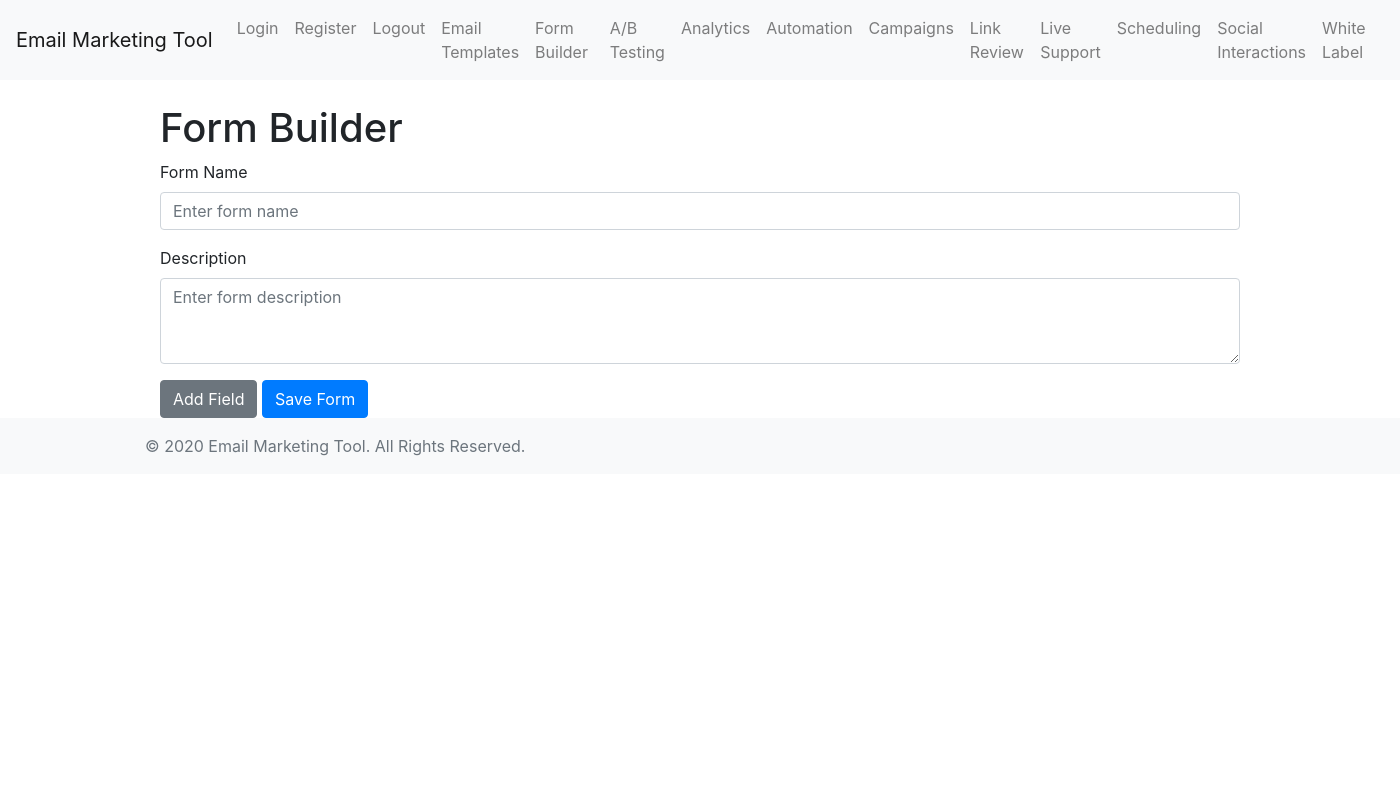
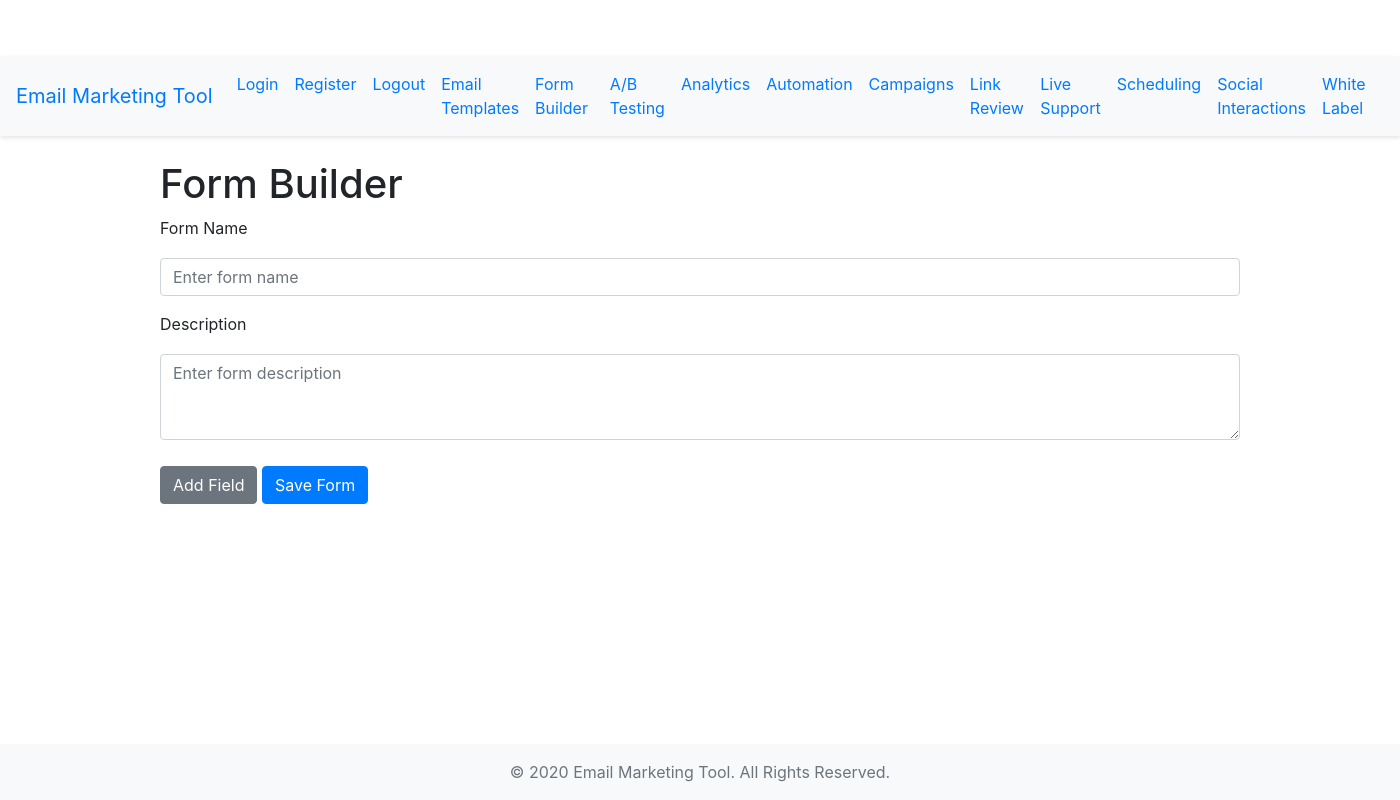
Before and after one commit to BigMaxe/EMT, a Flask app: template app/templates/form_template.html in a window 1400 px wide. Run offline with Flask 3, Linux system fonts and the light colour scheme; the template is opened without the code that fills it: most values are stand-ins (such as "Sample title", 1, 10 or a date in 2020); parts of the project's set-up code (start-up, migrations or seed data) failed here and were passed over; some libraries are stand-ins or nearby versions.

Commit message:
added styles and linked it

```diff
--- a/app/static/css/styles.css
+++ b/app/static/css/styles.css
@@ -0,0 +1,156 @@
+/* General Styles */
+body {
+    font-family: 'Roboto', sans-serif;
+    background-color: #f8f9fa;
+    color: #343a40;
+    padding-top: 56px;
+    transition: background-color 0.3s, color 0.3s;
+}
+
+.navbar {
+    margin-bottom: 20px;
+}
+
+.footer {
+    text-align: center;
+    padding: 10px 0;
+    background-color: #e9ecef;
+    position: fixed;
+    bottom: 0;
+    width: 100%;
+}
+
+/* Form Styles */
+.form-control, .btn {
+    margin-top: 10px;
+    transition: background-color 0.3s, border-color 0.3s;
+}
+
+.form-control:focus {
+    box-shadow: none;
+    border-color: #007bff;
+}
+
+.btn {
+    background-color: #007bff;
+    border: none;
+}
+
+.btn:hover {
+    background-color: #0056b3;
+    color: #fff;
+}
+
+/* Table Styles */
+.table {
+    margin-top: 20px;
+}
+
+/* Alert Styles */
+.alert {
+    margin-top: 20px;
+}
+
+/* Card Styles */
+.card {
+    margin-top: 20px;
+}
+
+/* Animations */
+.fade-in {
+    animation: fadeIn 1s ease-in-out;
+}
+
+@keyframes fadeIn {
+    from {
+        opacity: 0;
+    }
+    to {
+        opacity: 1;
+    }
+}
+
+/* Button Hover Effects */
+.btn {
+    position: relative;
+    overflow: hidden;
+    transition: background-color 0.3s, color 0.3s;
+}
+
+.btn::before {
+    content: '';
+    position: absolute;
+    top: 50%;
+    left: 50%;
+    width: 300%;
+    height: 300%;
+    background: rgba(255, 255, 255, 0.2);
+    transition: all 0.4s ease-in-out;
+    transform: translate(-50%, -50%) rotate(45deg);
+    opacity: 0;
+}
+
+.btn:hover::before {
+    opacity: 1;
+    width: 0;
+    height: 0;
+}
+
+/* Input Focus Effect */
+.form-control {
+    border: 1px solid #ced4da;
+    border-radius: 0.25rem;
+    padding: 0.5rem 1rem;
+    transition: border-color 0.3s, box-shadow 0.3s;
+}
+
+.form-control:focus {
+    border-color: #007bff;
+    box-shadow: 0 0 0 0.2rem rgba(0, 123, 255, 0.25);
+}
+
+/* Card Hover Effect */
+.card {
+    overflow: hidden;
+    transition: transform 0.3s, box-shadow 0.3s;
+}
+
+.card:hover {
+    transform: translateY(-10px);
+    box-shadow: 0 10px 20px rgba(0, 0, 0, 0.2);
+}
+
+/* Navbar Styles */
+.navbar {
+    background-color: #fff;
+    box-shadow: 0 2px 4px rgba(0, 0, 0, 0.1);
+}
+
+.navbar-brand, .nav-link {
+    color: #007bff !important;
+    transition: color 0.3s;
+}
+
+.navbar-brand:hover, .nav-link:hover {
+    color: #0056b3 !important;
+}
+
+/* Footer Styles */
+.footer {
+    background-color: #f1f1f1;
+    padding: 1rem 0;
+}
+
+.footer .text-muted {
+    color: #6c757d !important;
+}
+
+/* Responsive Design */
+@media (max-width: 768px) {
+    .navbar-nav {
+        text-align: center;
+    }
+    .navbar-nav .nav-item {
+        margin: 0.5rem 0;
+    }
+}
--- a/app/templates/base.html
+++ b/app/templates/base.html
@@ -4,7 +4,7 @@
     <meta charset="UTF-8">
     <meta name="viewport" content="width=device-width, initial-scale=1.0">
     <title>{% block title %}Email Marketing Tool{% endblock %}</title>
-    <link rel="stylesheet" href="{{ url_for('static', filename='css/styles.css') }}"> <!-- Linked to `app/static/css/styles.css` -->
+    <link rel="stylesheet" href="{{ url_for('static', filename='css/styles.css') }}">
     <link rel="stylesheet" href="https://maxcdn.bootstrapcdn.com/bootstrap/4.5.2/css/bootstrap.min.css">
     <script src="https://code.jquery.com/jquery-3.5.1.slim.min.js"></script>
     <script src="https://cdn.jsdelivr.net/npm/@popperjs/core@2.9.3/dist/umd/popper.min.js"></script>
@@ -13,58 +13,58 @@
 </head>
 <body>
     <nav class="navbar navbar-expand-lg navbar-light bg-light">
-        <a class="navbar-brand" href="{{ url_for('main.index') }}">Email Marketing Tool</a> <!-- Linked to the index view in the `main` blueprint -->
+        <a class="navbar-brand" href="{{ url_for('main.index') }}">Email Marketing Tool</a>
         <button class="navbar-toggler" type="button" data-toggle="collapse" data-target="#navbarNav" aria-controls="navbarNav" aria-expanded="false" aria-label="Toggle navigation">
             <span class="navbar-toggler-icon"></span>
         </button>
         <div class="collapse navbar-collapse" id="navbarNav">
             <ul class="navbar-nav ml-auto">
                 <li class="nav-item">
-                    <a class="nav-link" href="{{ url_for('auth.login') }}">Login</a> <!-- Linked to the `login` view in the `auth` blueprint -->
+                    <a class="nav-link" href="{{ url_for('auth.login') }}">Login</a>
                 </li>
                 <li class="nav-item">
-                    <a class="nav-link" href="{{ url_for('auth.register') }}">Register</a> <!-- Linked to the `register` view in the `auth` blueprint -->
+                    <a class="nav-link" href="{{ url_for('auth.register') }}">Register</a>
                 </li>
                 <li class="nav-item">
-                    <a class="nav-link" href="{{ url_for('auth.logout') }}">Logout</a> <!-- Linked to the `logout` view in the `auth` blueprint -->
+                    <a class="nav-link" href="{{ url_for('auth.logout') }}">Logout</a>
                 </li>
                 <li class="nav-item">
-                    <a class="nav-link" href="{{ url_for('email_template.save_template') }}">Email Templates</a> <!-- Linked to the `save_template` view in the `email_template` blueprint -->
+                    <a class="nav-link" href="{{ url_for('email_template.save_template') }}">Email Templates</a>
                 </li>
                 <li class="nav-item">
-                    <a class="nav-link" href="{{ url_for('form_builder.save_form') }}">Form Builder</a> <!-- Linked to the `save_form` view in the `form_builder` blueprint -->
+                    <a class="nav-link" href="{{ url_for('form_builder.save_form') }}">Form Builder</a>
                 </li>
                 <li class="nav-item">
-                    <a class="nav-link" href="{{ url_for('ab_testing.index') }}">A/B Testing</a> <!-- Linked to the `index` view in the `ab_testing` blueprint -->
+                    <a class="nav-link" href="{{ url_for('ab_testing.index') }}">A/B Testing</a>
                 </li>
                 <li class="nav-item">
-                    <a class="nav-link" href="{{ url_for('analytics.index') }}">Analytics</a> <!-- Linked to the `index` view in the `analytics` blueprint -->
+                    <a class="nav-link" href="{{ url_for('analytics.index') }}">Analytics</a>
                 </li>
                 <li class="nav-item">
-                    <a class="nav-link" href="{{ url_for('automation.index') }}">Automation</a> <!-- Linked to the `index` view in the `automation` blueprint -->
+                    <a class="nav-link" href="{{ url_for('automation.index') }}">Automation</a>
                 </li>
                 <li class="nav-item">
-                    <a class="nav-link" href="{{ url_for('campaign.index') }}">Campaigns</a> <!-- Linked to the `index` view in the `campaign` blueprint -->
+                    <a class="nav-link" href="{{ url_for('campaign.index') }}">Campaigns</a>
                 </li>
                 <li class="nav-item">
-                    <a class="nav-link" href="{{ url_for('link_review.index') }}">Link Review</a> <!-- Linked to the `index` view in the `link_review` blueprint -->
+                    <a class="nav-link" href="{{ url_for('link_review.index') }}">Link Review</a>
                 </li>
                 <li class="nav-item">
-                    <a class="nav-link" href="{{ url_for('live_support.index') }}">Live Support</a> <!-- Linked to the `index` view in the `live_support` blueprint -->
+                    <a class="nav-link" href="{{ url_for('live_support.index') }}">Live Support</a>
                 </li>
                 <li class="nav-item">
-                    <a class="nav-link" href="{{ url_for('scheduling.index') }}">Scheduling</a> <!-- Linked to the `index` view in the `scheduling` blueprint -->
+                    <a class="nav-link" href="{{ url_for('scheduling.index') }}">Scheduling</a>
                 </li>
                 <li class="nav-item">
-                    <a class="nav-link" href="{{ url_for('social_interactions.index') }}">Social Interactions</a> <!-- Linked to the `index` view in the `social_interactions` blueprint -->
+                    <a class="nav-link" href="{{ url_for('social_interactions.index') }}">Social Interactions</a>
                 </li>
                 <li class="nav-item">
-                    <a class="nav-link" href="{{ url_for('white_label.index') }}">White Label</a> <!-- Linked to the `index` view in the `white_label` blueprint -->
+                    <a class="nav-link" href="{{ url_for('white_label.index') }}">White Label</a>
                 </li>
             </ul>
         </div>
     </nav>
-    <div class="container">
+    <div class="container fade-in">
         {% with messages = get_flashed_messages(with_categories=true) %}
             {% if messages %}
                 {% for category, message in messages %}
```
